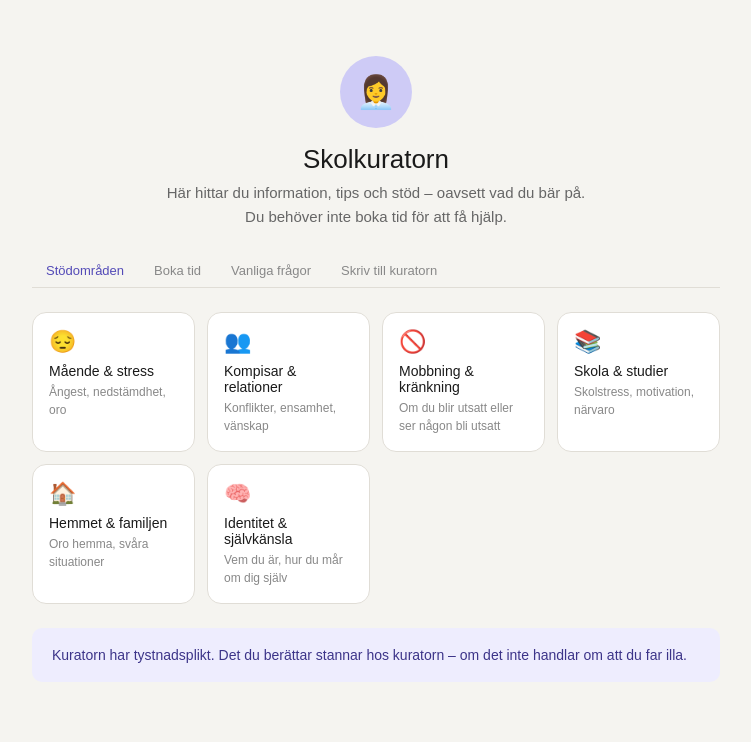
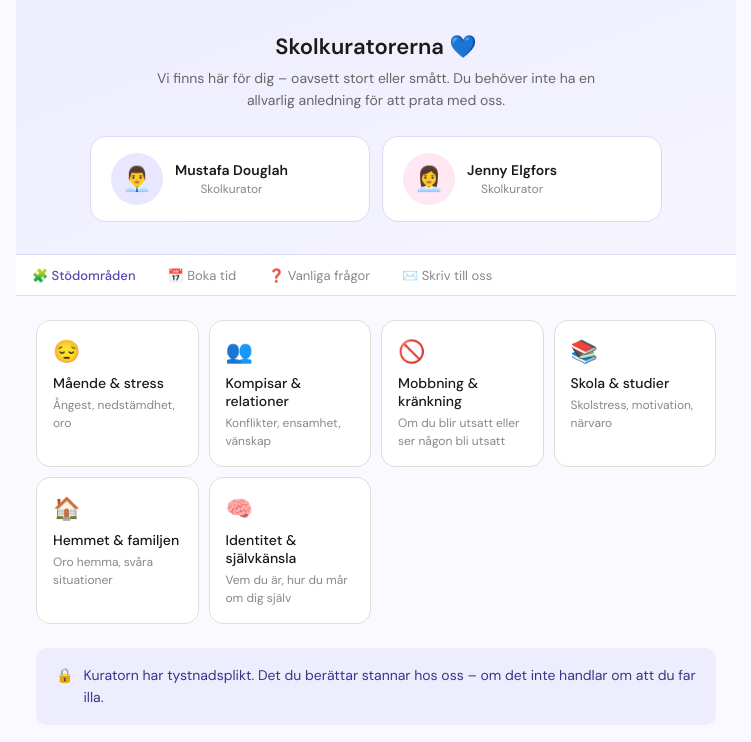
Before and after one commit to Mdouglah/Kuratorn-, a React (Vite) app: page / in a window 1280 px wide. Shown: the top 742 px of the page, without its empty margins (264-1015 px from the left). Built offline with nearby package versions, Linux system fonts and the light colour scheme.

Commit message:
Update App.jsx

```diff
--- a/src/App.jsx
+++ b/src/App.jsx
@@ -128,43 +128,118 @@ const faqItems = [
   { q: 'Kan jag gå dit utan att lärarna ser?', a: 'Ja. Du kan boka tid diskret via appen eller mejl. Kuratorn informerar inte dina lärare om att du kommit.' },
 ]
 
+const PURPLE = '#534AB7'
+const PURPLE_LIGHT = '#EEEDFE'
+const PURPLE_MID = '#dddaf5'
+
 const s = {
-  app: { maxWidth: 720, margin: '0 auto', padding: '1.5rem 1rem' },
-  header: { textAlign: 'center', padding: '2rem 1rem 1.5rem' },
-  avatar: { width: 72, height: 72, borderRadius: '50%', background: '#CECBF6', display: 'flex', alignItems: 'center', justifyContent: 'center', fontSize: 32, margin: '0 auto 1rem' },
-  h1: { fontSize: 26, fontWeight: 500, color: '#1a1a1a', marginBottom: 6 },
-  headerP: { fontSize: 15, color: '#666', lineHeight: 1.6, maxWidth: 440, margin: '0 auto' },
-  tabs: { display: 'flex', gap: 2, borderBottom: '1px solid #e0ddd6', marginBottom: '1.5rem', overflowX: 'auto' },
-  tab: (a) => ({ padding: '10px 14px', fontSize: 13, color: a ? '#534AB7' : '#888', cursor: 'pointer', borderBottom: a ? '2px solid #534AB7' : '2px solid transparent', marginBottom: -1, background: 'none', border: 'none', borderBottom: a ? '2px solid #534AB7' : '2px solid transparent', fontWeight: a ? 500 : 400, fontFamily: 'DM Sans, sans-serif', whiteSpace: 'nowrap' }),
-  grid: { display: 'grid', gridTemplateColumns: 'repeat(auto-fit, minmax(150px, 1fr))', gap: 12, marginBottom: '1.5rem' },
-  card: (open) => ({ background: '#fff', border: open ? '1.5px solid #534AB7' : '1px solid #e0ddd6', borderRadius: 14, padding: '1rem', cursor: 'pointer', transition: 'border-color 0.15s' }),
+  app: { maxWidth: 720, margin: '0 auto', padding: '0 0 3rem' },
+
+  // HEADER
+  headerBg: {
+    background: `linear-gradient(160deg, ${PURPLE_LIGHT} 0%, #f5f4ff 100%)`,
+    padding: '2rem 1.5rem 1.5rem',
+    textAlign: 'center',
+    borderBottom: `1px solid ${PURPLE_MID}`,
+  },
+  headerTitle: { fontSize: 22, fontWeight: 600, color: '#1a1a1a', marginBottom: 6, fontFamily: 'DM Sans, sans-serif' },
+  headerSub: { fontSize: 14, color: '#666', lineHeight: 1.6, maxWidth: 440, margin: '0 auto 1.5rem' },
+
+  // KURATOR CARDS
+  kuratorsRow: { display: 'flex', gap: 12, justifyContent: 'center', marginBottom: '0.5rem', flexWrap: 'wrap' },
+  kuratorCard: {
+    background: '#fff',
+    border: `1px solid ${PURPLE_MID}`,
+    borderRadius: 16,
+    padding: '1rem 1.25rem',
+    display: 'flex',
+    alignItems: 'center',
+    gap: 12,
+    minWidth: 200,
+    flex: '1 1 200px',
+    maxWidth: 280,
+  },
+  kuratorAvatar: {
+    width: 52,
+    height: 52,
+    borderRadius: '50%',
+    display: 'flex',
+    alignItems: 'center',
+    justifyContent: 'center',
+    fontSize: 24,
+    flexShrink: 0,
+  },
+  kuratorName: { fontSize: 14, fontWeight: 600, color: '#1a1a1a', marginBottom: 2 },
+  kuratorTitle: { fontSize: 12, color: '#888' },
+
+  // TABS
+  tabs: { display: 'flex', gap: 0, borderBottom: `1px solid ${PURPLE_MID}`, overflowX: 'auto', background: '#fff' },
+  tab: (a) => ({
+    padding: '12px 16px',
+    fontSize: 13,
+    color: a ? PURPLE : '#888',
+    cursor: 'pointer',
+    borderBottom: a ? `2px solid ${PURPLE}` : '2px solid transparent',
+    marginBottom: -1,
+    background: 'none',
+    border: 'none',
+    borderBottom: a ? `2px solid ${PURPLE}` : '2px solid transparent',
+    fontWeight: a ? 500 : 400,
+    fontFamily: 'DM Sans, sans-serif',
+    whiteSpace: 'nowrap',
+    flexShrink: 0,
+  }),
+
+  // CONTENT
+  content: { padding: '1.5rem 1.25rem' },
+  grid: { display: 'grid', gridTemplateColumns: 'repeat(auto-fit, minmax(150px, 1fr))', gap: 10, marginBottom: '1.5rem' },
+  card: (open) => ({
+    background: open ? PURPLE_LIGHT : '#fff',
+    border: open ? `1.5px solid ${PURPLE}` : `1px solid #e0ddd6`,
+    borderRadius: 14,
+    padding: '1rem',
+    cursor: 'pointer',
+    transition: 'all 0.15s',
+  }),
   cardIcon: { fontSize: 22, marginBottom: 8, display: 'block' },
   cardTitle: { fontSize: 14, fontWeight: 500, color: '#1a1a1a', marginBottom: 4 },
   cardSub: { fontSize: 12, color: '#888', lineHeight: 1.5 },
-  expand: { background: '#faf9ff', border: '1px solid #dddaf5', borderRadius: 12, padding: '1.25rem', marginBottom: '1.5rem' },
-  expandTitle: { fontWeight: 500, marginBottom: 8, color: '#534AB7', fontSize: 15 },
+  expand: { background: PURPLE_LIGHT, border: `1px solid ${PURPLE_MID}`, borderRadius: 12, padding: '1.25rem', marginBottom: '1.5rem' },
+  expandTitle: { fontWeight: 600, marginBottom: 8, color: PURPLE, fontSize: 15 },
   expandIntro: { fontSize: 14, lineHeight: 1.7, color: '#333', marginBottom: 12 },
-  sectionLabel: { fontSize: 12, fontWeight: 500, color: '#534AB7', textTransform: 'uppercase', letterSpacing: '0.06em', marginBottom: 8, marginTop: 12 },
+  sectionLabel: { fontSize: 11, fontWeight: 600, color: PURPLE, textTransform: 'uppercase', letterSpacing: '0.08em', marginBottom: 8, marginTop: 12 },
   tipList: { listStyle: 'none', padding: 0 },
-  tipItem: { fontSize: 14, lineHeight: 1.6, color: '#333', padding: '6px 0', borderBottom: '1px solid #ede9f8', display: 'flex', gap: 8 },
+  tipItem: { fontSize: 14, lineHeight: 1.6, color: '#333', padding: '6px 0', borderBottom: `1px solid ${PURPLE_MID}`, display: 'flex', gap: 8 },
   linkList: { listStyle: 'none', padding: 0, marginTop: 4 },
   linkItem: { fontSize: 14, padding: '5px 0' },
-  link: { color: '#534AB7', textDecoration: 'none', borderBottom: '1px solid #c5bef0' },
-  infoBox: { background: '#EEEDFE', borderRadius: 10, padding: '1rem 1.25rem', fontSize: 14, color: '#3C3489', lineHeight: 1.6, marginBottom: '1.5rem' },
-  bokningBox: { background: '#fff', border: '1px solid #e0ddd6', borderRadius: 12, padding: '1.25rem', marginBottom: '1.5rem' },
-  bokningTitle: { fontSize: 16, fontWeight: 500, marginBottom: 8, color: '#1a1a1a' },
+  link: { color: PURPLE, textDecoration: 'none', borderBottom: `1px solid #c5bef0` },
+  infoBox: { background: PURPLE_LIGHT, borderRadius: 10, padding: '1rem 1.25rem', fontSize: 14, color: '#3C3489', lineHeight: 1.6, marginBottom: '1.5rem', display: 'flex', gap: 10, alignItems: 'flex-start' },
+  bokningBox: { background: '#fff', border: `1px solid #e0ddd6`, borderRadius: 12, padding: '1.25rem', marginBottom: '1rem' },
+  bokningTitle: { fontSize: 15, fontWeight: 600, marginBottom: 8, color: '#1a1a1a' },
   bokningText: { fontSize: 14, color: '#555', lineHeight: 1.7 },
-  faqItem: { borderBottom: '1px solid #ece9f6', overflow: 'hidden' },
-  faqQ: (open) => ({ display: 'flex', justifyContent: 'space-between', alignItems: 'center', padding: '14px 0', cursor: 'pointer', fontSize: 14, fontWeight: open ? 500 : 400, color: open ? '#534AB7' : '#1a1a1a', background: 'none', border: 'none', width: '100%', textAlign: 'left', fontFamily: 'DM Sans, sans-serif', gap: 8 }),
+  faqItem: { borderBottom: `1px solid #ece9f6`, overflow: 'hidden' },
+  faqQ: (open) => ({
+    display: 'flex', justifyContent: 'space-between', alignItems: 'center',
+    padding: '14px 0', cursor: 'pointer', fontSize: 14,
+    fontWeight: open ? 500 : 400, color: open ? PURPLE : '#1a1a1a',
+    background: 'none', border: 'none', width: '100%', textAlign: 'left',
+    fontFamily: 'DM Sans, sans-serif', gap: 8,
+  }),
   faqA: { fontSize: 14, color: '#444', lineHeight: 1.7, paddingBottom: 14 },
   formGroup: { marginBottom: '1rem' },
   label: { display: 'block', fontSize: 13, color: '#666', marginBottom: 6 },
-  input: { width: '100%', fontSize: 14, padding: '10px 12px', border: '1px solid #d0cdc6', borderRadius: 8, background: '#fff', color: '#1a1a1a', outline: 'none', fontFamily: 'DM Sans, sans-serif' },
-  textarea: { width: '100%', fontSize: 14, padding: '10px 12px', border: '1px solid #d0cdc6', borderRadius: 8, background: '#fff', color: '#1a1a1a', minHeight: 130, resize: 'vertical', outline: 'none', fontFamily: 'DM Sans, sans-serif' },
-  select: { width: '100%', fontSize: 14, padding: '10px 12px', border: '1px solid #d0cdc6', borderRadius: 8, background: '#fff', color: '#1a1a1a', outline: 'none', fontFamily: 'DM Sans, sans-serif' },
-  btn: { display: 'inline-flex', alignItems: 'center', gap: 6, padding: '11px 22px', fontSize: 14, fontWeight: 500, background: '#534AB7', color: '#fff', border: 'none', borderRadius: 8, cursor: 'pointer', fontFamily: 'DM Sans, sans-serif' },
+  input: { width: '100%', fontSize: 14, padding: '10px 12px', border: '1px solid #d0cdc6', borderRadius: 8, background: '#fff', color: '#1a1a1a', outline: 'none', fontFamily: 'DM Sans, sans-serif', boxSizing: 'border-box' },
+  textarea: { width: '100%', fontSize: 14, padding: '10px 12px', border: '1px solid #d0cdc6', borderRadius: 8, background: '#fff', color: '#1a1a1a', minHeight: 130, resize: 'vertical', outline: 'none', fontFamily: 'DM Sans, sans-serif', boxSizing: 'border-box' },
+  select: { width: '100%', fontSize: 14, padding: '10px 12px', border: '1px solid #d0cdc6', borderRadius: 8, background: '#fff', color: '#1a1a1a', outline: 'none', fontFamily: 'DM Sans, sans-serif', boxSizing: 'border-box' },
+  btn: { display: 'inline-flex', alignItems: 'center', gap: 6, padding: '11px 24px', fontSize: 14, fontWeight: 500, background: PURPLE, color: '#fff', border: 'none', borderRadius: 8, cursor: 'pointer', fontFamily: 'DM Sans, sans-serif' },
   sentMsg: { background: '#E1F5EE', borderRadius: 10, padding: '1rem 1.25rem', fontSize: 14, color: '#0F6E56', marginTop: '1rem', lineHeight: 1.6 },
 }
+
+// Kurator data
+const kuratorer = [
+  { namn: 'Mustafa Douglah', titel: 'Skolkurator', avatar: '👨‍💼', bg: '#E8E7FF' },
+  { namn: 'Jenny Elgfors', titel: 'Skolkurator', avatar: '👩‍💼', bg: '#FFE7F3' },
+]
 
 export default function App() {
   const [activeTab, setActiveTab] = useState('stod')
@@ -185,19 +260,40 @@ export default function App() {
   const openCat = categories.find(c => c.id === openCard)
 
   return (
+    <div style={{ fontFamily: 'DM Sans, sans-serif', background: '#faf9ff', minHeight: '100vh' }}>
+      <link href="https://fonts.googleapis.com/css2?family=DM+Sans:wght@400;500;600&display=swap" rel="stylesheet" />
+
       <div style={s.app}>
-      <div style={s.header}>
-        <div style={s.avatar}>👩‍💼</div>
-        <h1 style={s.h1}>Skolkuratorn</h1>
-        <p style={s.headerP}>Här hittar du information, tips och stöd – oavsett vad du bär på. Du behöver inte boka tid för att få hjälp.</p>
+
+        {/* HEADER */}
+        <div style={s.headerBg}>
+          <h1 style={s.headerTitle}>Skolkuratorerna 💙</h1>
+          <p style={s.headerSub}>Vi finns här för dig – oavsett stort eller smått. Du behöver inte ha en allvarlig anledning för att prata med oss.</p>
+
+          {/* KURATOR CARDS */}
+          <div style={s.kuratorsRow}>
+            {kuratorer.map((k, i) => (
+              <div key={i} style={s.kuratorCard}>
+                <div style={{ ...s.kuratorAvatar, background: k.bg }}>{k.avatar}</div>
+                <div>
+                  <div style={s.kuratorName}>{k.namn}</div>
+                  <div style={s.kuratorTitle}>{k.titel}</div>
+                </div>
+              </div>
+            ))}
+          </div>
         </div>
 
+        {/* TABS */}
         <div style={s.tabs}>
-        {[['stod','Stödområden'],['bokning','Boka tid'],['faq','Vanliga frågor'],['kontakt','Skriv till kuratorn']].map(([id, label]) => (
+          {[['stod', '🧩 Stödområden'], ['bokning', '📅 Boka tid'], ['faq', '❓ Vanliga frågor'], ['kontakt', '✉️ Skriv till oss']].map(([id, label]) => (
             <button key={id} style={s.tab(activeTab === id)} onClick={() => setActiveTab(id)}>{label}</button>
           ))}
         </div>
 
+        <div style={s.content}>
+
+          {/* STÖD */}
           {activeTab === 'stod' && (
             <div>
               <div style={s.grid}>
@@ -214,14 +310,12 @@ export default function App() {
                 <div style={s.expand}>
                   <div style={s.expandTitle}>{openCat.icon} {openCat.title}</div>
                   <p style={s.expandIntro}>{openCat.intro}</p>
-
                   <div style={s.sectionLabel}>Tips du kan använda direkt</div>
                   <ul style={s.tipList}>
                     {openCat.tips.map((tip, i) => (
-                  <li key={i} style={s.tipItem}><span style={{color:'#534AB7', flexShrink:0}}>→</span><span>{tip}</span></li>
+                      <li key={i} style={s.tipItem}><span style={{ color: PURPLE, flexShrink: 0 }}>→</span><span>{tip}</span></li>
                     ))}
                   </ul>
-
                   <div style={s.sectionLabel}>Externa resurser</div>
                   <ul style={s.linkList}>
                     {openCat.links.map((l, i) => (
@@ -232,42 +326,46 @@ export default function App() {
               )}
 
               <div style={s.infoBox}>
-            Kuratorn har tystnadsplikt. Det du berättar stannar hos kuratorn – om det inte handlar om att du far illa.
+                <span>🔒</span>
+                <span>Kuratorn har tystnadsplikt. Det du berättar stannar hos oss – om det inte handlar om att du far illa.</span>
               </div>
             </div>
           )}
 
+          {/* BOKNING */}
           {activeTab === 'bokning' && (
             <div>
               <div style={s.bokningBox}>
-            <div style={s.bokningTitle}>Hur bokar jag tid?</div>
+                <div style={s.bokningTitle}>📅 Hur bokar jag tid?</div>
                 <p style={s.bokningText}>
                   Du kan boka tid med kuratorn på flera sätt:<br /><br />
-              <strong>1. Via appen</strong> – Gå till fliken "Skriv till kuratorn" och skicka ett meddelande. Kuratorn återkommer med förslag på tid.<br /><br />
-              <strong>2. Kom förbi</strong> – Kuratorn finns på skolan och du kan knacka på dörren under öppettider.<br /><br />
+                  <strong>1. Via appen</strong> – Gå till fliken "Skriv till oss" och skicka ett meddelande. Vi återkommer med förslag på tid.<br /><br />
+                  <strong>2. Kom förbi</strong> – Vi finns på skolan och du kan knacka på dörren under öppettider.<br /><br />
                   <strong>3. Via din mentor</strong> – Om du hellre vill kan du be din mentor hjälpa dig att boka tid.<br /><br />
                   Du behöver inte förklara varför du vill träffas – det räcker med att du vill prata.
                 </p>
               </div>
-          <div style={{...s.bokningBox, background:'#f0eefb', border:'1px solid #dddaf5'}}>
-            <div style={s.bokningTitle}>Vad händer på ett möte?</div>
+              <div style={{ ...s.bokningBox, background: PURPLE_LIGHT, border: `1px solid ${PURPLE_MID}` }}>
+                <div style={s.bokningTitle}>💬 Vad händer på ett möte?</div>
                 <p style={s.bokningText}>
-              Mötet är frivilligt och konfidentiellt. Du bestämmer själv vad du vill prata om och i vilken takt. Kuratorn lyssnar, ställer frågor och hjälper dig att hitta vägar framåt. Det finns inget "rätt" sätt att prata med en kurator.
+                  Mötet är frivilligt och konfidentiellt. Du bestämmer själv vad du vill prata om och i vilken takt. Vi lyssnar, ställer frågor och hjälper dig att hitta vägar framåt.
                 </p>
               </div>
               <div style={s.infoBox}>
-            Alla elever på skolan har rätt till kuratorns stöd – det kostar ingenting och påverkar inte dina betyg.
+                <span>💙</span>
+                <span>Alla elever på skolan har rätt till kuratorns stöd – det kostar ingenting och påverkar inte dina betyg.</span>
               </div>
             </div>
           )}
 
+          {/* FAQ */}
           {activeTab === 'faq' && (
             <div>
               {faqItems.map((item, i) => (
                 <div key={i} style={s.faqItem}>
                   <button style={s.faqQ(openFaq === i)} onClick={() => toggleFaq(i)}>
                     <span>{item.q}</span>
-                <span style={{fontSize:18, color:'#534AB7', flexShrink:0}}>{openFaq === i ? '−' : '+'}</span>
+                    <span style={{ fontSize: 18, color: PURPLE, flexShrink: 0 }}>{openFaq === i ? '−' : '+'}</span>
                   </button>
                   {openFaq === i && <p style={s.faqA}>{item.a}</p>}
                 </div>
@@ -275,10 +373,12 @@ export default function App() {
             </div>
           )}
 
+          {/* KONTAKT */}
           {activeTab === 'kontakt' && (
             <div>
               <div style={s.infoBox}>
-            Fyll i formuläret så skickas ditt meddelande direkt till kuratorn. Du kan vara anonym – men ange gärna e-post om du vill ha svar.
+                <span>✉️</span>
+                <span>Fyll i formuläret så skickas ditt meddelande direkt till oss. Du kan vara anonym – men ange gärna e-post om du vill ha svar.</span>
               </div>
               <div style={s.formGroup}>
                 <label style={s.label}>Ditt namn (valfritt)</label>
@@ -299,14 +399,17 @@ export default function App() {
                 <label style={s.label}>Ditt meddelande</label>
                 <textarea style={s.textarea} name="meddelande" value={form.meddelande} onChange={handleChange} placeholder="Berätta vad du vill – det finns inga fel svar..." />
               </div>
-          <button style={s.btn} onClick={handleSkicka}>Skicka till kuratorn</button>
+              <button style={s.btn} onClick={handleSkicka}>Skicka meddelande 💙</button>
               {sent && (
                 <div style={s.sentMsg}>
-              Ditt meddelande har skickats. Kuratorn hör av sig så snart som möjligt. Tack för att du vågade ta steget. 💙
+                  Ditt meddelande har skickats. Vi hör av oss så snart som möjligt. Tack för att du vågade ta steget. 💙
                 </div>
               )}
             </div>
           )}
+
+        </div>
+      </div>
     </div>
   )
 }
```
Lines whose indentation alone changed are shown as unchanged.
